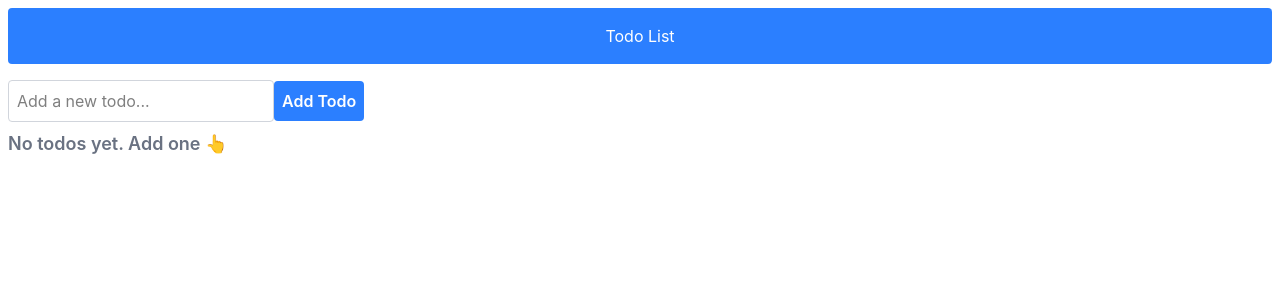
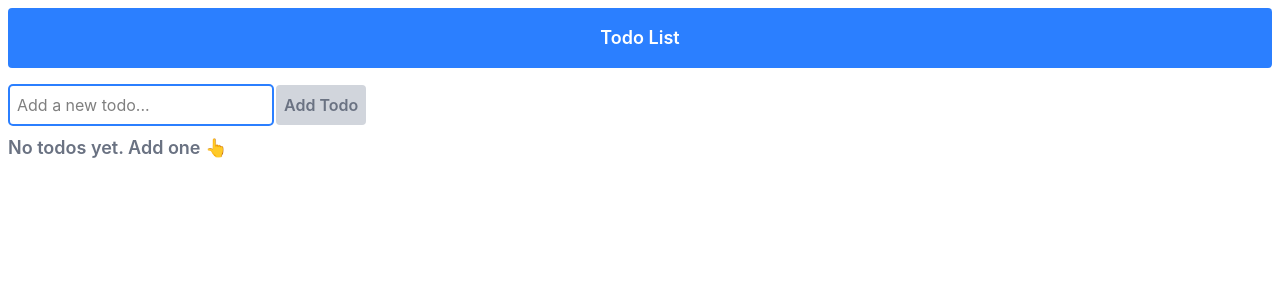
Before and after one commit to Adil-Farooq-Awan/TaskManager-TailwindCss, a React (Vite) app: page / in a window 1280 px wide. Shown: the top 300 px of the page. Built offline with nearby package versions, Linux system fonts and the light colour scheme.

Commit message:
AutoFocus implemented

```diff
--- a/src/App.jsx
+++ b/src/App.jsx
@@ -1,6 +1,4 @@
-import BasicInput from "./pages/BasicInput";
-import FormInput from "./pages/FormInput";
-import MultipleInput from "./pages/MultipleInputWMap";
+
 import TodoApp from "./components/TodoApp";
 
 const App = () => {
--- a/src/components/TodoForm.jsx
+++ b/src/components/TodoForm.jsx
@@ -1,7 +1,12 @@
 import useMyState from "../hooks/useMyState";
+import useMyRef from "../hooks/useAutoFocus";
 
 const TodoForm = ({ addTodo }) => {
   const [text, setText] = useMyState("");
+  const inputRef = useMyRef(0);
+  console.log(inputRef.current);
+  console.log(inputRef);
+
 
   const handleSubmit = (e) => {
     e.preventDefault();
@@ -16,17 +21,18 @@ const TodoForm = ({ addTodo }) => {
 
   return(
     <>
-     <h1 className="rounded bg-blue-500 text-white text-center p-4">Todo List</h1>
+     <h1 className="rounded bg-blue-500 text-white text-lg font-semibold text-center p-4">Todo List</h1>
 
     <form onSubmit={handleSubmit}>
       <input
         type="text"
         value={text}
         onChange={handleChange}
+        ref={inputRef}
         placeholder="Add a new todo..."
-        className="border border-gray-300 rounded p-2 mt-4 w-ful"
+        className="focus:outline-blue-500 border border-blue-500 rounded p-2 mt-4 "
       />
-      <button className="font-semibold bg-blue-500 text-white rounded p-2 mt-4" disabled={text}>Add Todo</button>
+      <button className="disabled:bg-gray-300 disabled:text-gray-500 font-semibold bg-blue-500 text-white rounded p-2 mt-4 ml-0.5" disabled={!text}>Add Todo</button>
     </form>
     </>
   );
--- /dev/null
+++ b/src/hooks/useAutoFocus.js
@@ -0,0 +1,10 @@
+import {useRef, useEffect} from "react";
+
+export default function useMyRef(initialValue = null){
+    const inputRef = useRef(initialValue);
+
+    useEffect(()=> {
+        inputRef.current.focus();
+    },[]);
+    return inputRef;
+}
--- a/src/hooks/useMyState.js
+++ b/src/hooks/useMyState.js
@@ -1,6 +1,6 @@
 import {useState, useEffect} from "react";
 
-const useMyState = (initialValue) => {
+const useMyState = (initialValue = "") => {
     const [value, setValue] = useState(initialValue);
     return [value, setValue];
 }; export default useMyState;
```
